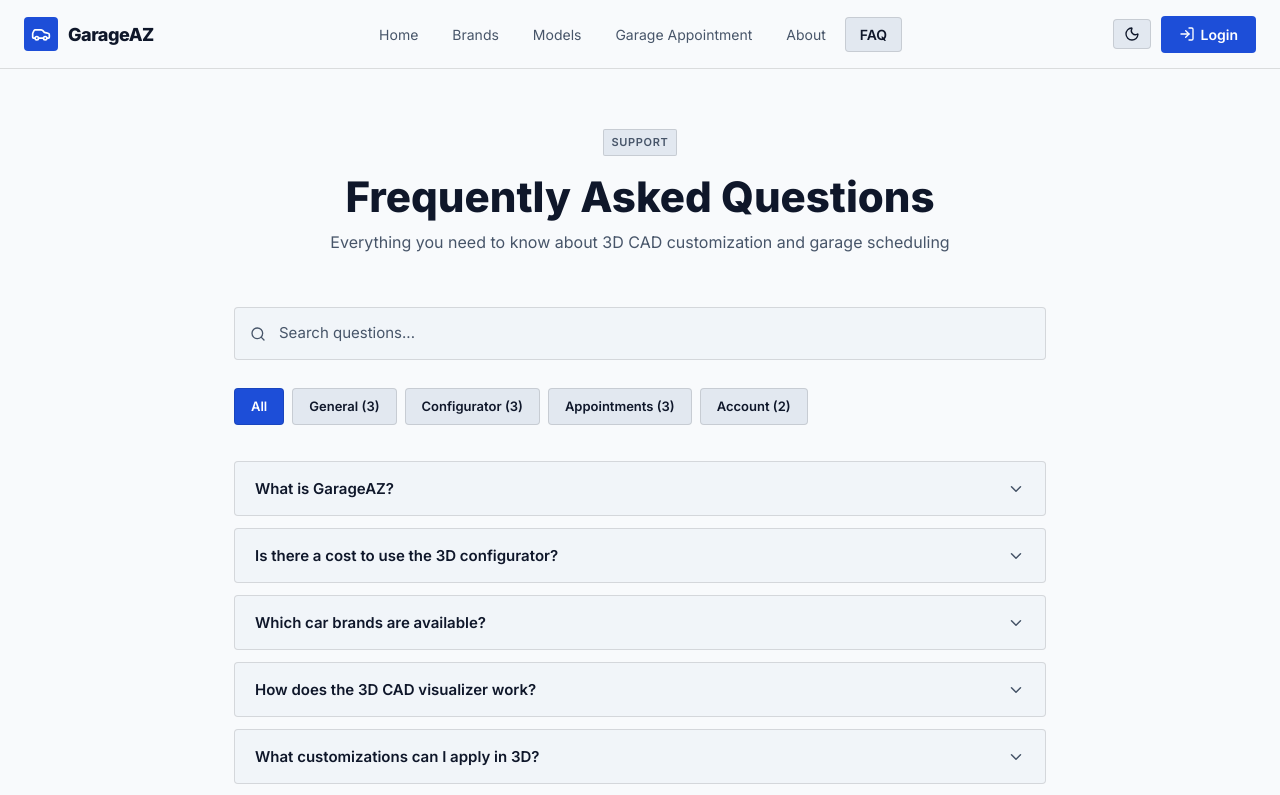
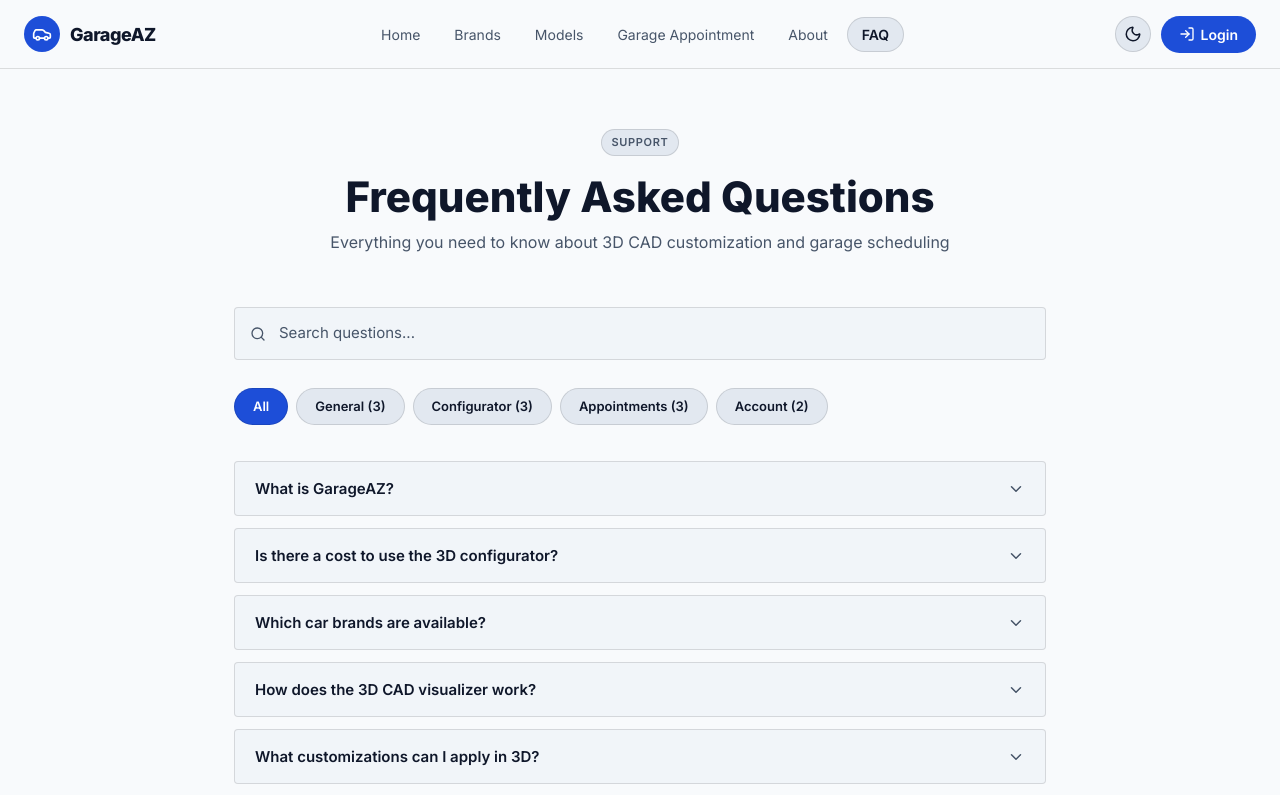
Before and after one commit to tanishhhk/Car-Modifier, a Next.js app: page /faq in a window 1280 px wide. Shown: the top 795 px of the page. Built offline with nearby package versions, Linux system fonts and the light colour scheme.

Commit message:
Restore circular boxes for badges, step dots, swatches, logos, and floating buttons

```diff
--- a/app/brands/page.tsx
+++ b/app/brands/page.tsx
@@ -39,7 +39,7 @@ export default function BrandsPage() {
       <div style={{ display: 'flex', gap: '8px', flexWrap: 'wrap', justifyContent: 'center', marginBottom: '28px' }}>
         {segments.map(seg => (
           <button key={seg} onClick={() => setActiveSegment(seg)} style={{
-            padding: '8px 16px', borderRadius: '4px', border: '1px solid var(--border)', cursor: 'pointer',
+            padding: '8px 18px', borderRadius: '9999px', border: '1px solid var(--border)', cursor: 'pointer',
             fontWeight: 600, fontSize: '13px', textTransform: 'capitalize',
             background: activeSegment === seg ? 'var(--accent-blue)' : 'var(--bg-surface)',
             color: activeSegment === seg ? 'white' : 'var(--text-primary)',
--- a/app/faq/page.tsx
+++ b/app/faq/page.tsx
@@ -65,7 +65,7 @@ export default function FaqPage() {
       <div style={{ display: 'flex', gap: '8px', flexWrap: 'wrap', marginBottom: '36px' }}>
         {CATEGORIES.map(({ id, label }) => (
           <button key={id} onClick={() => setActiveCategory(id)} style={{
-            padding: '8px 16px', borderRadius: '4px', border: '1px solid var(--border)', cursor: 'pointer',
+            padding: '8px 18px', borderRadius: '9999px', border: '1px solid var(--border)', cursor: 'pointer',
             fontWeight: 600, fontSize: '13px',
             background: activeCategory === id ? 'var(--accent-blue)' : 'var(--bg-surface)',
             color: activeCategory === id ? 'white' : 'var(--text-primary)',
--- a/app/globals.css
+++ b/app/globals.css
@@ -215,8 +215,8 @@ input:focus, select:focus, textarea:focus {
   font-weight: 600;
   text-transform: uppercase;
   letter-spacing: 0.06em;
-  padding: 4px 8px;
-  border-radius: 2px;
+  padding: 4px 10px;
+  border-radius: 9999px;
   background: var(--bg-surface);
   color: var(--text-muted);
   border: 1px solid var(--border);
@@ -266,7 +266,7 @@ input:focus, select:focus, textarea:focus {
 .step-dot {
   width: 32px;
   height: 32px;
-  border-radius: 4px;
+  border-radius: 50%;
   display: flex;
   align-items: center;
   justify-content: center;
--- a/app/login/page.tsx
+++ b/app/login/page.tsx
@@ -50,7 +50,7 @@ export default function LoginPage() {
       {/* Left panel */}
       <div style={{ display: 'flex', flexDirection: 'column', alignItems: 'center', justifyContent: 'center', padding: '60px', background: 'var(--bg-surface)', borderRight: '1px solid var(--border)' }}>
         <div style={{ maxWidth: '360px', textAlign: 'center' }}>
-          <div style={{ width: 64, height: 64, borderRadius: '4px', background: 'var(--accent-blue)', color: 'white', display: 'flex', alignItems: 'center', justifyContent: 'center', margin: '0 auto 24px' }}>
+          <div style={{ width: 64, height: 64, borderRadius: '50%', background: 'var(--accent-blue)', color: 'white', display: 'flex', alignItems: 'center', justifyContent: 'center', margin: '0 auto 24px' }}>
             <Car size={32} color="white" />
           </div>
           <h2 style={{ fontWeight: 800, fontSize: '28px', marginBottom: '12px' }}>Welcome Back</h2>
--- a/app/models/page.tsx
+++ b/app/models/page.tsx
@@ -268,7 +268,7 @@ function ModelsContent() {
                       style={{
                         width: '32px',
                         height: '32px',
-                        borderRadius: '4px',
+                        borderRadius: '50%',
                         background: color,
                         border: paintColor === color ? '2px solid var(--accent-blue)' : '1px solid var(--border)',
                         cursor: 'pointer',
@@ -286,7 +286,7 @@ function ModelsContent() {
                         width: '32px',
                         height: '32px',
                         border: 'none',
-                        borderRadius: '4px',
+                        borderRadius: '50%',
                         cursor: 'pointer',
                         padding: 0,
                         background: 'transparent',
@@ -493,7 +493,7 @@ function ModelsContent() {
         <div style={{ display: 'flex', gap: '8px', flexWrap: 'wrap' }}>
           {CATEGORIES.map(cat => (
             <button key={cat} onClick={() => setCategory(cat)} style={{
-              padding: '8px 16px', borderRadius: '4px', border: '1px solid var(--border)', cursor: 'pointer',
+              padding: '8px 18px', borderRadius: '9999px', border: '1px solid var(--border)', cursor: 'pointer',
               fontWeight: 600, fontSize: '13px', textTransform: 'capitalize',
               background: category === cat ? 'var(--accent-blue)' : 'var(--bg-surface)',
               color: category === cat ? 'white' : 'var(--text-primary)',
--- a/app/signup/page.tsx
+++ b/app/signup/page.tsx
@@ -56,7 +56,7 @@ export default function SignupPage() {
       {/* Left panel */}
       <div style={{ display: 'flex', flexDirection: 'column', alignItems: 'center', justifyContent: 'center', padding: '60px', background: 'var(--bg-surface)', borderRight: '1px solid var(--border)' }}>
         <div style={{ maxWidth: '340px', textAlign: 'center' }}>
-          <div style={{ width: 64, height: 64, borderRadius: '4px', background: 'var(--accent-blue)', color: 'white', display: 'flex', alignItems: 'center', justifyContent: 'center', margin: '0 auto 24px' }}>
+          <div style={{ width: 64, height: 64, borderRadius: '50%', background: 'var(--accent-blue)', color: 'white', display: 'flex', alignItems: 'center', justifyContent: 'center', margin: '0 auto 24px' }}>
             <Car size={32} color="white" />
           </div>
           <h2 style={{ fontWeight: 800, fontSize: '28px', marginBottom: '12px' }}>Join GarageAZ</h2>
--- a/components/BrandCard.tsx
+++ b/components/BrandCard.tsx
@@ -35,7 +35,7 @@ export default function BrandCard({ brand }: BrandCardProps) {
       {/* Logo area */}
       <div style={{ display: 'flex', alignItems: 'center', gap: '14px' }}>
         <div style={{
-          width: 44, height: 44, borderRadius: '4px',
+          width: 44, height: 44, borderRadius: '50%',
           background: 'var(--bg-surface)',
           border: '1px solid var(--border)',
           display: 'flex', alignItems: 'center', justifyContent: 'center',
--- a/components/CarCard.tsx
+++ b/components/CarCard.tsx
@@ -48,7 +48,7 @@ export default function CarCard({ car, isFavorite, onToggleFavorite, onConfigure
             onClick={() => onToggleFavorite(car.id)}
             title={isFavorite ? 'Remove from saved' : 'Save model'}
             style={{
-              padding: '6px', borderRadius: '4px',
+              width: '32px', height: '32px', borderRadius: '50%',
               background: isFavorite ? '#ef4444' : 'rgba(0,0,0,0.6)',
               border: '1px solid rgba(255,255,255,0.2)',
               cursor: 'pointer', color: 'white',
--- a/components/CarModal.tsx
+++ b/components/CarModal.tsx
@@ -30,7 +30,7 @@ export default function CarModal({ car, onClose, isFavorite, onToggleFavorite }:
             <button
               onClick={() => onToggleFavorite(car.id)}
               style={{
-                padding: '8px', borderRadius: '4px',
+                width: 36, height: 36, borderRadius: '50%',
                 background: isFavorite ? '#ef4444' : 'var(--bg-surface)',
                 border: '1px solid var(--border)',
                 cursor: 'pointer', color: isFavorite ? 'white' : 'var(--text-muted)',
@@ -40,7 +40,7 @@ export default function CarModal({ car, onClose, isFavorite, onToggleFavorite }:
               <Heart size={16} fill={isFavorite ? 'white' : 'none'} />
             </button>
             <button onClick={onClose} style={{
-              padding: '8px', borderRadius: '4px',
+              width: 36, height: 36, borderRadius: '50%',
               background: 'var(--bg-surface)',
               border: '1px solid var(--border)',
               cursor: 'pointer', color: 'var(--text-muted)',
@@ -72,7 +72,7 @@ export default function CarModal({ car, onClose, isFavorite, onToggleFavorite }:
                 onClick={() => setSelectedColor(color)}
                 title={color}
                 style={{
-                  width: 28, height: 28, borderRadius: '4px',
+                  width: 30, height: 30, borderRadius: '50%',
                   background: color,
                   border: selectedColor === color ? '2px solid var(--accent-blue)' : '1px solid var(--border)',
                   cursor: 'pointer',
--- a/components/Footer.tsx
+++ b/components/Footer.tsx
@@ -17,7 +17,7 @@ export default function Footer() {
           {/* Brand */}
           <div>
             <div style={{ display: 'flex', alignItems: 'center', gap: '10px', marginBottom: '16px' }}>
-              <div style={{ width: 34, height: 34, borderRadius: '4px', background: 'var(--accent-blue)', color: 'white', display: 'flex', alignItems: 'center', justifyContent: 'center' }}>
+              <div style={{ width: 36, height: 36, borderRadius: '50%', background: 'var(--accent-blue)', color: 'white', display: 'flex', alignItems: 'center', justifyContent: 'center' }}>
                 <Car size={20} color="white" />
               </div>
               <span style={{ fontWeight: 800, fontSize: '18px', color: 'white' }}>
--- a/components/Navbar.tsx
+++ b/components/Navbar.tsx
@@ -72,7 +72,7 @@ export default function Navbar() {
         {/* Logo */}
         <Link href="/" style={{ display: 'flex', alignItems: 'center', gap: '10px', textDecoration: 'none' }}>
           <div style={{
-            width: 34, height: 34, borderRadius: '4px',
+            width: 36, height: 36, borderRadius: '50%',
             background: 'var(--accent-blue)', color: 'white',
             display: 'flex', alignItems: 'center', justifyContent: 'center',
           }}>
@@ -96,7 +96,7 @@ export default function Navbar() {
                   fontSize: '14px',
                   fontWeight: active ? 600 : 400,
                   padding: '6px 14px',
-                  borderRadius: '4px',
+                  borderRadius: '9999px',
                   background: active ? 'var(--bg-surface)' : 'transparent',
                   border: active ? '1px solid var(--border)' : '1px solid transparent',
                   transition: 'all 0.2s ease',
@@ -115,29 +115,27 @@ export default function Navbar() {
             onClick={toggleTheme}
             aria-label="Toggle theme"
             style={{
+              width: 36,
+              height: 36,
+              borderRadius: '50%',
               background: 'var(--bg-surface)',
               border: '1px solid var(--border)',
               color: 'var(--text-primary)',
               cursor: 'pointer',
-              padding: '6px 10px',
-              borderRadius: '4px',
-              fontSize: '12px',
-              fontWeight: 600,
               display: 'flex',
               alignItems: 'center',
               justifyContent: 'center',
-              gap: '6px',
             }}
           >
-            {theme === 'light' ? <Moon size={16} /> : <Sun size={16} />}
+            {theme === 'light' ? <Moon size={18} /> : <Sun size={18} />}
           </button>
 
           {isLoggedIn ? (
-            <button onClick={handleLogout} className="btn-ghost" style={{ padding: '8px 16px', fontSize: '14px', borderRadius: '4px', display: 'flex', alignItems: 'center', gap: '6px' }}>
+            <button onClick={handleLogout} className="btn-ghost" style={{ padding: '8px 16px', fontSize: '14px', borderRadius: '9999px', display: 'flex', alignItems: 'center', gap: '6px' }}>
               <LogOut size={16} /> Logout
             </button>
           ) : (
-            <Link href="/login" className="btn-primary" style={{ padding: '8px 18px', fontSize: '14px', textDecoration: 'none', borderRadius: '4px', display: 'inline-flex', alignItems: 'center', gap: '6px' }}>
+            <Link href="/login" className="btn-primary" style={{ padding: '8px 18px', fontSize: '14px', textDecoration: 'none', borderRadius: '9999px', display: 'inline-flex', alignItems: 'center', gap: '6px' }}>
               <LogIn size={16} /> Login
             </Link>
           )}
@@ -145,7 +143,7 @@ export default function Navbar() {
           {/* Hamburger */}
           <button
             onClick={() => setIsOpen(!isOpen)}
-            style={{ background: 'none', border: '1px solid var(--border)', color: 'var(--text-primary)', cursor: 'pointer', padding: '6px 10px', borderRadius: '4px', display: 'none', alignItems: 'center', justifyContent: 'center' }}
+            style={{ width: 36, height: 36, borderRadius: '50%', background: 'none', border: '1px solid var(--border)', color: 'var(--text-primary)', cursor: 'pointer', display: 'none', alignItems: 'center', justifyContent: 'center' }}
             className="show-mobile"
           >
             {isOpen ? <X size={20} /> : <Menu size={20} />}
```
Also changed, not shown: components/Car3DViewer.tsx (+9 -9 lines).
